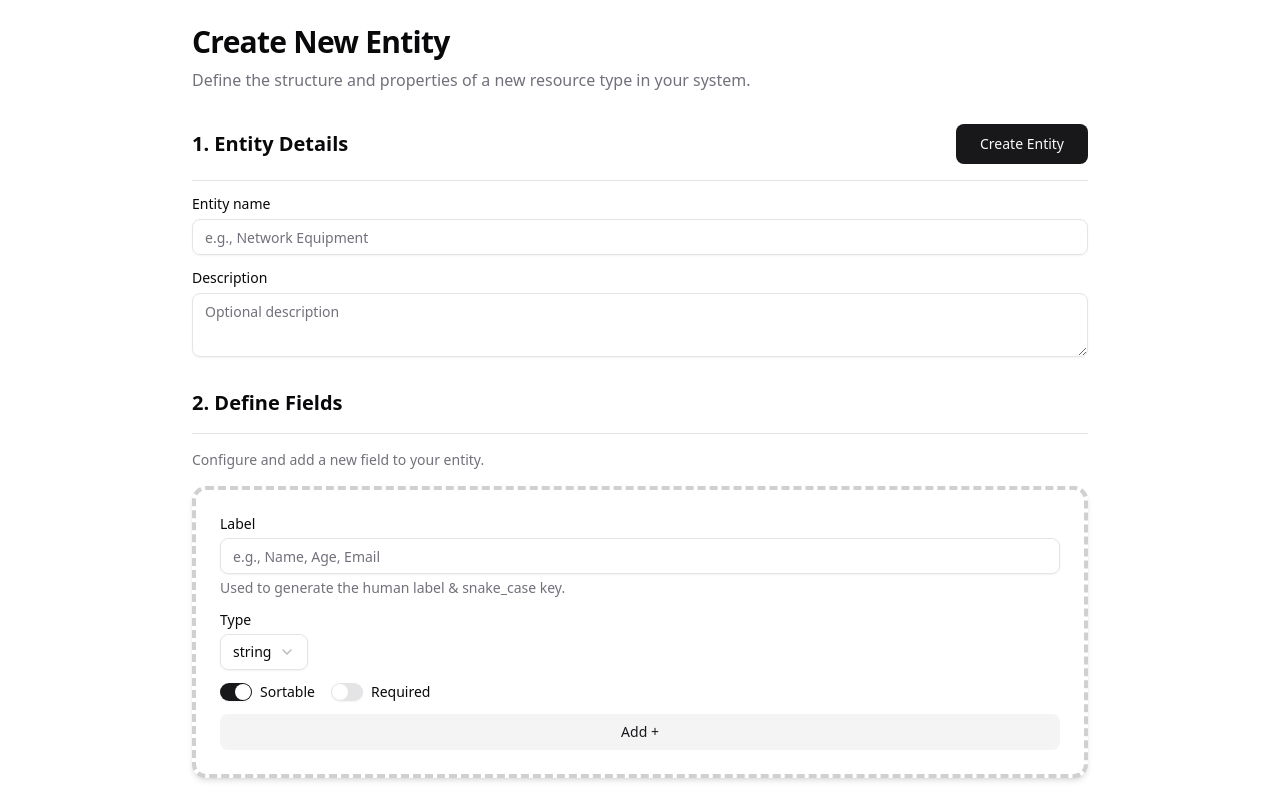
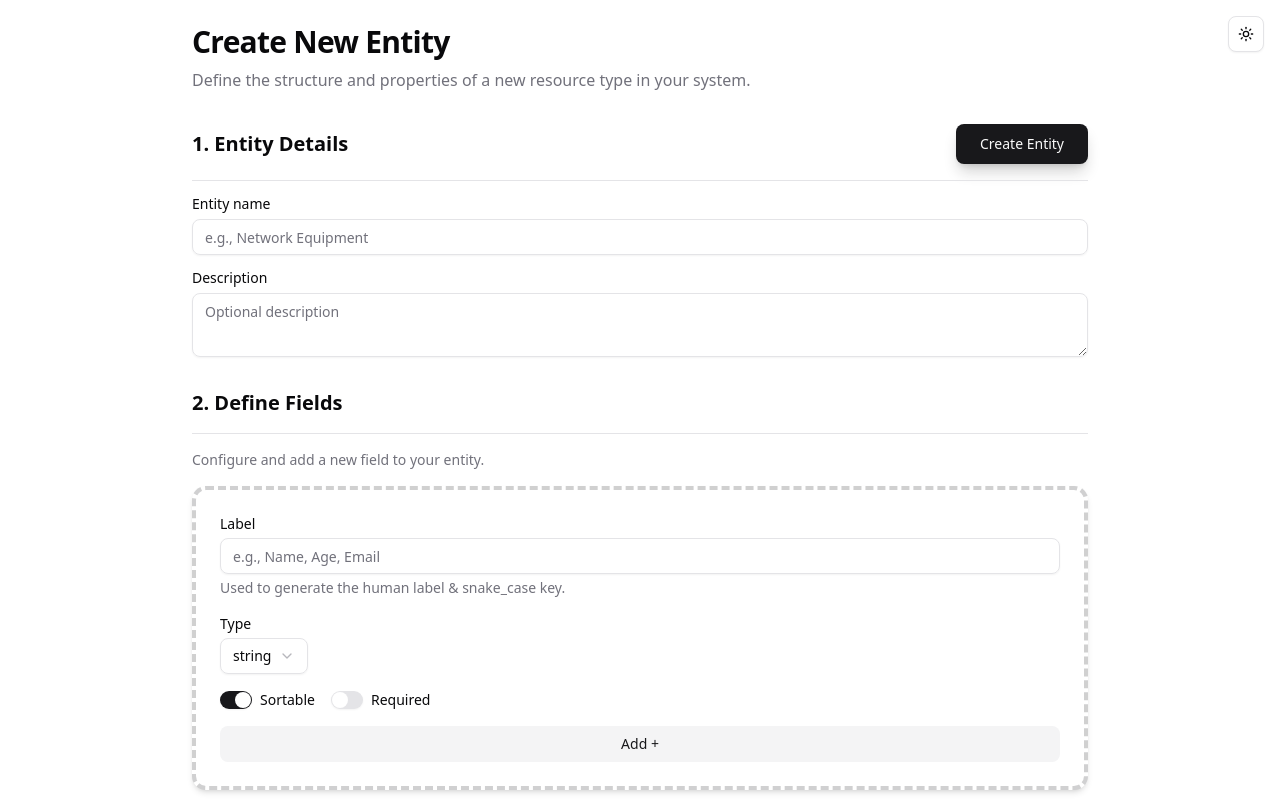
Before and after one commit to SinaTZ0/hut-resources-management-newleaf, a Next.js app: page /entities/create in a window 1280 px wide. Shown: the top 800 px of the page. Built offline with nearby package versions, Linux system fonts and the light colour scheme; what drizzle-zod would draw is missing.

Commit message:
feat: add theme provider and toggle components
refactor: enhance entity form UI

```diff
--- a/app/layout.tsx
+++ b/app/layout.tsx
@@ -1,6 +1,8 @@
 import type { Metadata } from 'next'
 import { Geist, Geist_Mono } from 'next/font/google'
 import './globals.css'
+import { ThemeProvider } from '@/components/theme/theme-provider'
+import { ModeToggle } from '@/components/theme/theme-toggle'
 
 const geistSans = Geist({
   variable: '--font-geist-sans',
@@ -23,8 +25,20 @@ export default function RootLayout({
   children: React.ReactNode
 }>) {
   return (
-    <html lang='en'>
-      <body className={`${geistSans.variable} ${geistMono.variable} antialiased`}>{children}</body>
+    <html lang='en' suppressHydrationWarning>
+      <body className={`${geistSans.variable} ${geistMono.variable} antialiased`}>
+        <ThemeProvider
+          attribute='class'
+          defaultTheme='system'
+          enableSystem
+          disableTransitionOnChange
+        >
+          <div className='absolute top-4 right-4'>
+            <ModeToggle />
+          </div>
+          {children}
+        </ThemeProvider>
+      </body>
     </html>
   )
 }
--- a/components/entity/create-entity-form.tsx
+++ b/components/entity/create-entity-form.tsx
@@ -113,7 +113,12 @@ export default function CreateEntityForm() {
             <h2 className='text-xl font-semibold'>1. Entity Details</h2>
             {/*---------------------- Submit Button -----------------------*/}
             <div className='flex justify-end'>
-              <Button type='submit' size='lg' data-testid='save-entity'>
+              <Button
+                type='submit'
+                size='lg'
+                data-testid='save-entity'
+                className='w-full sm:w-auto shadow-lg shadow-primary/20'
+              >
                 Create Entity
               </Button>
             </div>
@@ -139,9 +144,7 @@ export default function CreateEntityForm() {
           <CardHeader className='flex flex-row items-center justify-between space-y-0 pb-2'>
             <div className='flex flex-col space-y-1.5'>
               <CardTitle>Entity Fields</CardTitle>
-              <CardDescription>
-                The data fields that make up this entity. Add fields using the builder on the right.
-              </CardDescription>
+              <CardDescription>Add fields using the builder on the top.</CardDescription>
             </div>
             <div className='text-sm text-muted-foreground bg-muted px-2 py-1 rounded-md'>
               {savedFields.length} Fields Configured
--- a/components/entity/field-builder.tsx
+++ b/components/entity/field-builder.tsx
@@ -76,7 +76,7 @@ export function FieldBuilder({ onAdd, existingKeys }: FieldBuilderProps) {
 
   /*-------------------------- Render --------------------------*/
   return (
-    <div role='group' aria-labelledby='builder-heading' className='space-y-3'>
+    <div role='group' aria-labelledby='builder-heading' className='flex flex-col gap-4'>
       {/*----------------------- Label Input ------------------------*/}
       <div>
         <label htmlFor='builder-label' className='mb-1 block text-sm font-medium'>
--- a/components/entity/saved-fields-list.tsx
+++ b/components/entity/saved-fields-list.tsx
@@ -50,30 +50,31 @@ function SortableFieldItem({
 
   return (
     <div ref={setNodeRef} style={style} className='mb-2'>
-      <Card>
-        <CardContent className='flex flex-row items-center gap-4'>
+      <Card className='py-2 bg-card-foreground/5'>
+        <CardContent className='flex flex-row justify-between w-full'>
+          <div className='flex flex-row items-center'>
             {/*----------------------- Drag Handle ------------------------*/}
             <div
               {...attributes}
               {...listeners}
               className='cursor-grab active:cursor-grabbing text-muted-foreground/50 hover:text-foreground'
             >
-            <GripVertical className='h-5 w-5' />
+              <GripVertical className='size-8 -ml-5' />
             </div>
-
             {/*----------------------- Label & Key ------------------------*/}
-          <div className='flex flex-col flex-1 min-w-0'>
+            <div className='flex flex-col'>
               <span className='font-medium truncate'>{field.label}</span>
               <span className='font-mono text-xs text-muted-foreground truncate'>{field.key}</span>
             </div>
+          </div>
 
+          <div className='flex flex-row gap-2 items-center '>
+            <div className='flex flex-col sm:flex-row gap-1 items-center'>
               {/*--------------------------- Type ---------------------------*/}
               <Badge variant='secondary' className='rounded-sm font-normal'>
                 {field.type}
               </Badge>
-
               {/*------------------------ Attributes ------------------------*/}
-          <div className='hidden sm:flex gap-2'>
               {field.required && (
                 <Badge variant='outline' className='text-xs'>
                   Required
@@ -85,7 +86,6 @@ function SortableFieldItem({
                 </Badge>
               )}
             </div>
-
             {/*------------------------- Actions --------------------------*/}
             <Button
               type='button'
@@ -95,8 +95,9 @@ function SortableFieldItem({
               onClick={onRemove}
               data-testid={`saved-remove-${field.key}`}
             >
-            <Trash2 className='h-4 w-4' />
+              <Trash2 className='size-4' />
             </Button>
+          </div>
         </CardContent>
       </Card>
     </div>
--- /dev/null
+++ b/components/theme/theme-provider.tsx
@@ -0,0 +1,11 @@
+'use client'
+
+import * as React from 'react'
+import { ThemeProvider as NextThemesProvider } from 'next-themes'
+
+export function ThemeProvider({
+  children,
+  ...props
+}: Readonly<React.ComponentProps<typeof NextThemesProvider>>) {
+  return <NextThemesProvider {...props}>{children}</NextThemesProvider>
+}
--- /dev/null
+++ b/components/theme/theme-toggle.tsx
@@ -0,0 +1,33 @@
+'use client'
+
+import { Moon, Sun } from 'lucide-react'
+import { useTheme } from 'next-themes'
+
+import { Button } from '@/components/ui/button'
+import {
+  DropdownMenu,
+  DropdownMenuContent,
+  DropdownMenuItem,
+  DropdownMenuTrigger,
+} from '@/components/ui/dropdown-menu'
+
+export function ModeToggle() {
+  const { setTheme } = useTheme()
+
+  return (
+    <DropdownMenu>
+      <DropdownMenuTrigger asChild>
+        <Button variant='outline' size='icon'>
+          <Sun className='h-[1.2rem] w-[1.2rem] scale-100 rotate-0 transition-all dark:scale-0 dark:-rotate-90' />
+          <Moon className='absolute h-[1.2rem] w-[1.2rem] scale-0 rotate-90 transition-all dark:scale-100 dark:rotate-0' />
+          <span className='sr-only'>Toggle theme</span>
+        </Button>
+      </DropdownMenuTrigger>
+      <DropdownMenuContent align='end'>
+        <DropdownMenuItem onClick={() => setTheme('light')}>Light</DropdownMenuItem>
+        <DropdownMenuItem onClick={() => setTheme('dark')}>Dark</DropdownMenuItem>
+        <DropdownMenuItem onClick={() => setTheme('system')}>System</DropdownMenuItem>
+      </DropdownMenuContent>
+    </DropdownMenu>
+  )
+}
```
Lines whose indentation alone changed are shown as unchanged.
